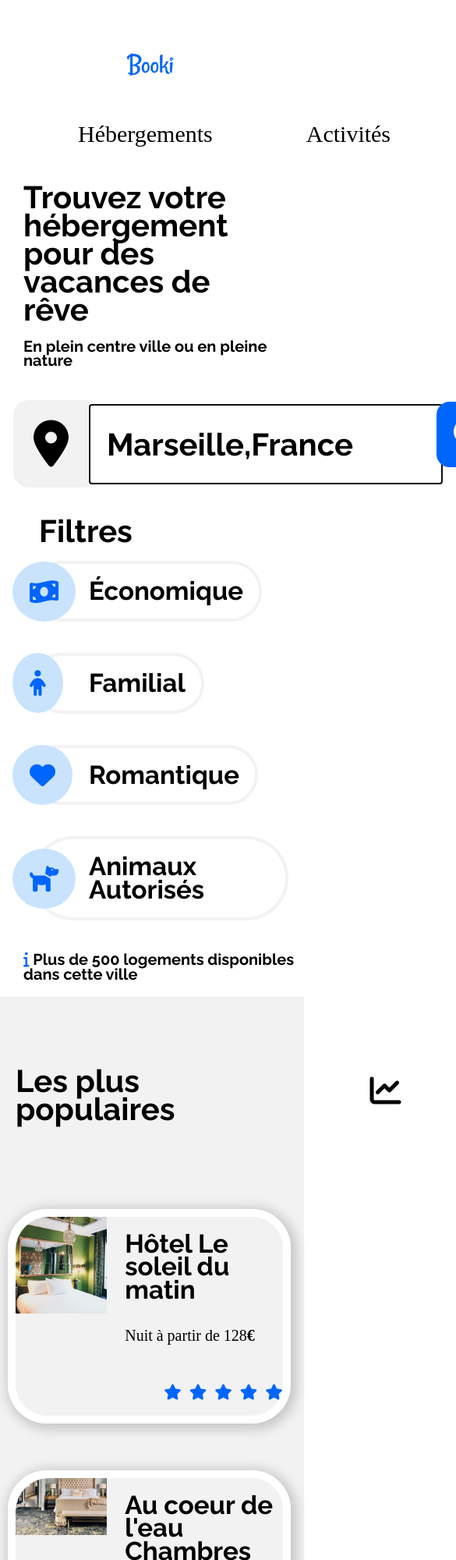
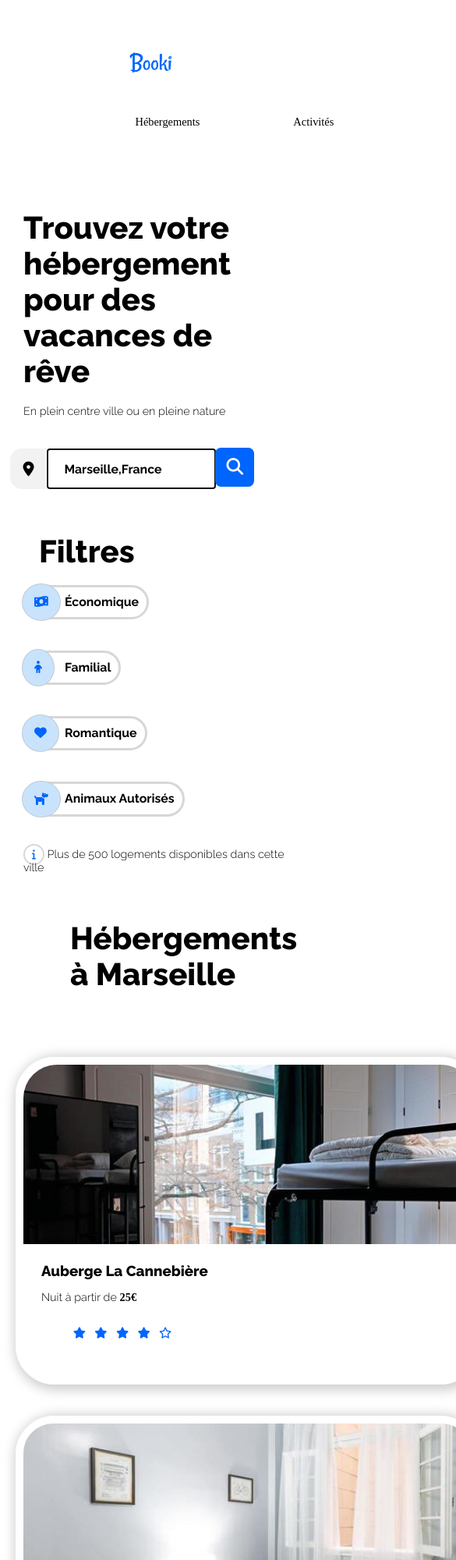
Before and after one commit to sandrinemart1/booki2, a plain HTML site: page index.html in a window 390 px wide. Shown: the top 2000 px of the page at 78% size, 585 px wide, since content can reach past the window. Drawn offline with Linux system fonts and the light colour scheme; files that its build step writes are made by us from their sources.

Commit message:
essai de responsive

```diff
--- a/booki.css
+++ b/booki.css
@@ -7,7 +7,7 @@
         url('././police/Raleway/Raleway-Medium.ttf'),
         url('././police/Raleway/Raleway-Regular.ttf'),
         url('././police/Raleway/Raleway-SemiBold.ttf'),
-        url('././police/Raleway/Raleway-Light.ttf');
+        url('././police/Raleway/Raleway-ExtraLight.ttf');
         font-weight: normal;
         font-style: normal;
 }
@@ -18,16 +18,16 @@ body
     margin: 0 auto;
     width: 100%;
     font-family: 'Raleway',Verdana, sans-serif;
-    font-size:20px;
-    line-height: 0.9;
+    font-weight: lighter;
+    font-size:0.9em;
     box-sizing: border-box;
     }
  #conteneur
 {
-    width: 93%;
-    margin:0px auto;
+    width: 96.5%;
+    margin:0 auto;
+    max-width: 2800px;
     }
-
 i
 {
     color:#0065FC ;
@@ -44,15 +44,13 @@ a
     }
 h2
 {
-    margin:10px 10px 60px;
-    font-size: 50px;
-    font-weight: bold;
+    font-size: 1.2em;
+    font-weight: 600;
     }
 h3
 {
-    font-size: 33px;
-    font-family: 'Raleway-SemiBold'serif;
-    font-weight: normal;
+    font-size: 1em;
+    font-weight: 900;
     margin:20px 0px 0px;
     }
 
@@ -67,71 +65,66 @@ header
     display: flex;
     justify-content: space-between;
     align-items: center;
-    margin-top: 60px;
-    padding-left: 70px;
+    margin: 60px 50px;
     }
 header img
 {
-    width: 75%;
+    width: 40%;
 }
 ul
 {
     list-style: none;
-    display: flex;
+    display: inline-flex;
     justify-content: space-around;
-    width: 20%;
+    width: 25%;
     font-family: 'Raleway-Light', serif;
     }
 header a
 {
     text-decoration: none;
     font-family: 'Raleway-Light';
-    font-size: 30px;
     padding-top: 60px;
     }
 ul a:visited,ul a:hover
 {
     border-top: 2px solid rgb(0,101,255,1);
     color:rgb(0,101,255,1);
+    transition:color .5s;
     text-decoration: none;
     }
                 /* fieldset---------------*/
-form
+fieldset
 {
-    display:inline-flex;
+    display: inline-flex;
     align-items: center;
-    font-weight: bold;
+    border:none;
 }
-form i
+
+fieldset i
 {
     color: black;
-    font-size: 3em;
+    font-size: 1.3em;
     background-color: #F2F2F2;
     border:1px solid #F2F2F2;
     border:none;
-    border-bottom-left-radius: 20px 20px;
-    border-top-left-radius: 20px 20px;
-    padding: 26px;
+    border-bottom-left-radius: 15px 15px;
+    border-top-left-radius: 15px 15px;
+    padding: 16.8px;
     }
-fieldset
-{
-    border: none;
-    }
-
 
 .form .entree
 {
-    width: 426px;
-    height: 95px;
+    height: 46px;
+    text-decoration: none;
     }
 
 
 #nom_de_ville
 {
-    font-size: 40px;
-    font-weight: bold;
+    font-size: 1.1em;
+    font-weight: 600;
     padding-left: 20px;
-    border:3px solid #F2F2F2;
+    border:2px solid #F2F2F2;
     }
 form input:link,form input:visited,form input:active
 {
@@ -144,26 +137,30 @@ button
 {
     background-color: #0065FC;
     color: white;
-    border-top-right-radius: 20px 20px;
-    border-bottom-right-radius: 20px 20px;
-    height: 100px;
-    width:270px;
-    font-size: 30px;
+    border-top-right-radius: 15px 15px;
+    border-bottom-right-radius: 15px 15px;
+    height: 50px;
+    padding: 5px 17px;
+    font-size: 1.1em;
     font-weight: bold;
     color: white;
-    position:relative;
+    position: relative;
     }
 button i
 {
     background-color: #0065FC;
     color: white;
-    border-radius: 20%;
-    font-size: 2em;
-    padding:22px;
+    border-radius: 15%;
+    font-size: 1.5em;
+    padding:14px;
     position:absolute;
-    top:-6px;
-    left:-10px;
+    top:-4px;
+    left:-3px;
     visibility: hidden;
+    }
+#section_fieldset
+{
+    margin-bottom: 60px;
 }
 #section_fieldset h2
 {
@@ -179,6 +176,7 @@ button i
 {
     display: flex;
     align-items: baseline;
+    max-width: 65%;
     }
 #filtres
 {
@@ -193,12 +191,13 @@ button i
     justify-content: start;
     align-items: center;
     margin:20px;
-    border:4px solid #F2F2F2;
+    border:3px solid #bab8b891;
     border-radius: 60px 60px;
     text-transform: capitalize;
-    padding: 20px 20px 20px 70px;
+    padding: 10px 10px 10px 40px;
     position: relative;
-    font-size: 33px;
+    font-size: 1.1em;
+    font-weight: 600;
     font-family: 'Raleway-SemiBold'serif;
     }
 #filtres p:hover
@@ -209,116 +208,119 @@ button i
 #filtres i
 {
     background-color:#c8e3fdfa;
-    border:1px solid #c8e3fdfa;
+    border:1px solid #bab8b891;
     border-radius: 50%;
     position: absolute;
-    left: -28px;
-    padding: 21px;
+    left: -15px;
+    padding: 15px;
     }
 #filtres h2
 {
     width:3%;
     margin-right: 80px;
     }
-.section_filtres span
+#section_fieldset span
 {
-    padding:7px 15px;
-    font-size: 24px;
-    border:1px solid #777272;
+    padding:4px 9px;
+    font-size: 13px;
+    border:2px solid #bab8b891;
     border-radius:40px 40px;
 }
     /*elements generaux-----------------*/
 #deux_sections
 {
     display: flex;
-    flex-direction: row-reverse;
+    flex-flow:wrap;
     justify-content: space-between;
-    box-sizing: border-box;
+    max-width: 2750px;
     }
-#deux_sections p
-{
-    font-family: 'Raleway-Light',serif ;
-    font-weight:lighter;
-}
+
 .etoiles_satisfaction
 {
     display: flex;
+
     }
 .etoiles_satisfaction li
 {
     list-style: none;
-   margin-left: 10px;
+    padding-right: 10px;
     }
  /* aside les plus populaires----------------*/
-.populaires_vignettes
+aside
+{
+    display:flex;
+    width: calc(100% - 1750px);
+    flex-wrap: wrap;
+    max-width: 700px;
+    min-width: 520px;
+    background-color: #F2F2F2;
+
+    border-radius: 50px 50px;
+    padding: 1.7%;
+    }
+#populaires_trois_vignettes
+{
+    width: 100%;
+
+}
+#populaires_trois_vignettes article
 {
     display: flex;
-    border:10px solid white;
-    border-radius: 50px ;
-    width: 85%; /*670px*/
-    height: 275px;
-    margin:  0px 60px 60px;
+    justify-content: space-between;
+    border: 8px solid white;
+    border-radius: 40px ;
+    width: 94%;
+    max-width: 680px;
+    min-width:480px;
+    height:230px;
+    margin:50px auto;
     box-shadow: 3px 3px 14px 5px #77727254;
-    box-sizing: border-box;
+    background-color: white;
+    }
+#entete_populaire
+{
+    width: 85%;
+    display:flex;
+    justify-content: space-between;
+    align-items: baseline;
+    margin-left: 5%;
+    }
+#entete_populaire i
+{
+    color: black;
+    font-size:1.2em;
+    padding-left: 80px;
     }
 .populaires_description
 {
     display: flex;
     flex-direction: column;
     justify-content: space-between;
-    margin-left: 23px;
+    width: 53%;/*410px*/
+    }
+.populaires_images img
+{
+    position: absolute;
+    object-fit: cover;
+    overflow: hidden;
+    height:230px;
+    border-top-left-radius: 35px;
+    border-bottom-left-radius: 35px;
     }
 .populaires_images
 {
-    width:280px;/*41%*/
+    width:41%;
+    height: auto;/*41%*/
+    min-height: 250px;
+    max-height: 280px;
     position: relative;
     overflow: hidden;
-    border-top-left-radius: 43px;
-    border-bottom-left-radius: 43px;
 }
-#populaires_images1
-{
-    width: 159%;
-    position:absolute;
-    left:-24%;
-    }
-#populaires_images2
-{
-    width:150%;
-    position: absolute;
-    top:-23%;
-    left:-23%;
-    }
+
 #populaires_images3
 {
-    width: 115%;
-    position:absolute;
-    top: -37%;
-    left:auto;
-    }
-#entete_populaire
-{
-    display:inline-flex;
-    margin-top: 80px;
-    padding-left: 80px;
-    padding-bottom: 40px;
-    }
-#entete_populaire i
-{
-    color: black;
-    font-size: 40px;
-    padding-left:240px;
-    }
+    width: 110%;
 
-aside
-{
-    display:flex;
-    flex-flow: wrap;
-    justify-content: space-between;
-    width: 30%;
-
-    background-color: #F2F2F2;
-    border-radius: 50px 50px;
 }
 /* section hebergement--------------------*/
 
@@ -334,52 +336,25 @@ aside
     }
 #section_hebergement figure img
 {
-    position: absolute;
+    width: 500px;
+    height:250px;
     object-fit: cover;/*-----------------------------*/
     }
-#hebergement_vignette_images1
-{
-    width:130%;
-    top:-20%;
-    }
-#hebergement_vignette_images2
-{
-    width: 125%;
-    top: -72%;
-}
-#hebergement_vignette_images3
-{
-    width: 130%;
-    top:-60%;
-    }
-#hebergement_vignette_images4
-{
-    width: 120%;
-    top: -98%;
-    left:-13%;
-    }
-#hebergement_vignette_images5
-{
-    width: 130%;
-    top:-10%;
-    }
-#hebergement_vignette_images6
-{
-    width: 100%;
-    top: -115%;
-    }
+
 /*alignement des vignettes*/
 #hebergement article
 {
     display: flex;
     flex-direction: column;
-    border:10px solid white;
+    border:8px solid white;
     border-radius: 50px ;
     box-shadow: 3px 3px 14px 5px #77727254;
-    width: 495px; /*495px*/
-    height:400px;
+    width: 30%; /*495px*/
+    max-width: 500px;
+    min-width: 270px;
+    height:auto;
     margin: 30px 0px;
-    box-sizing: border-box;
+    background-color: inherit;
     }
 
 /*finitions*/
@@ -388,13 +363,17 @@ aside
     display: flex;
     flex-direction: column;
     align-items: flex-start;
-    padding-left: 23px;
+    padding:4px 0px 0px 23px;
+    min-height: 100px;
+    max-height:150px;
+
    }
 
 /*alignement des vignettes et debut de réactivite*/
 #hebergement
 {
     display: flex;
+    width:100%;
     flex-flow:wrap;
     justify-content:space-between;
     max-width: 1970px;
@@ -403,12 +382,13 @@ aside
 #section_hebergement
 {
     width: 66%;
+    /* width: calc(100% - 675px); */
     background-color: #F2F2F2;
     box-sizing: border-box;
     border-radius: 50px 50px;
-    padding:100px 60px 60px;
+    padding:2.7%;
+
     }
-
    /*section activites*/
 /*#alignement_activites
 {
@@ -425,7 +405,7 @@ aside
 .activites1,#activites2,#activites4
 {
     margin: 0px;
-    box-sizing: border-box;
+    min-width: 430px;
         }
 /* mise en forme des vignettes*/
 .activites_description
@@ -437,7 +417,7 @@ aside
 {
     border-radius: 50px 50px;
     box-shadow: 3px 3px 14px 5px #77727254;
-    width: 600px;
+    width:22vw;
     }
 #section_activites figure
 {
@@ -489,14 +469,14 @@ aside
     }
 #activites_vignette_images1
 {
-    width:225%;
-    left:-77%;
+    width:292%;
+    left:-106%;
     }
 #activites_vignette_images2
 {
-    width: 110%;
-    top:-80%;
-    left: -4%;
+    width: 112%;
+    top:-66%;
+    left: -9%;
     }
 #activites_vignette_images3
 {
@@ -506,14 +486,15 @@ aside
      }
 #activites_vignette_images4
 {
-    width:200%;
-    left: -53%;
+    width:300%;
+    left: -88%;
+    top: -25%;
     }
 #activites_vignette_images5
 {
-    width: 125%;
-    top: -15%;
-    left: -15%;
+    width: 147%;
+    top: -16%;
+    left: -20%;
     }
 #activites_vignette_images6
 {
@@ -553,6 +534,7 @@ footer h3
 {
     margin-bottom: 40px;
     }
+
 /*mediaqueries-----------------------------------*/
 @media all  and (max-width:992px)
 {
@@ -560,6 +542,15 @@ footer h3
 {
     width: 100%;
     margin: auto;
+    }
+h2
+{
+    font-size: 1.8em;
+    font-weight: 900;
+}
+h3
+{
+    font-size: 1.3em;
 }
 header
 {
@@ -570,6 +561,20 @@ header
 header ul
 {
 width: 70%;
+}
+header a
+{
+    padding:0px 60px 30px 60px;
+}
+ul a:visited,ul a:hover
+{
+    border-top: inherit;
+    border-bottom: 4px solid rgb(0,101,255,1);
+    color:rgb(0,101,255,1);
+}
+header img
+{
+    width: 30%;
 }
 button
 {
@@ -599,20 +604,17 @@ aside
     max-width: inherit;
     width: 100%;
     }
-#populaires_trois_vignettes
-{
-    width: 93%;
 
-    padding: 10px;
-    }
 .populaires_vignettes
 {
     margin-left: 11%;
     }
 
-#deux_sections,footer
+#deux_sections
+
 {
     display: inherit;
+    flex-direction: column-reverse;
 }
 #hebergement,#section_activites
 {
@@ -630,20 +632,26 @@ aside
 {
     height:400px;
     border-radius: 50px ;
-    width: 96%;
-    margin:  40px 0px;
+    min-width: 700px;
+    margin:  40px auto;
     border:10px solid white;
     box-shadow: 3px 3px 14px 5px #77727254;
-    box-sizing: border-box;
+
     }
 #section_hebergement figure
 {
     width:100%;
     height: 230px;
     }
+#section_hebergement figure img
+{
+    width: 700px;
+    height:513px;
+
+}
 #hebergement_vignette_images2
 {
-    top:-123%;
+    top:-56%;
     }
 #hebergement_vignette_images3
 {
@@ -651,16 +659,16 @@ aside
     }
 #hebergement_vignette_images4
 {
-    top:-208%
+    top:-72%
     }
 #hebergement_vignette_images5
 {
     width: 115%;
-    top:-36%;
+    top:-71%;
     }
 #hebergement_vignette_images6
 {
-    top:-233%;
+    top:-75%;
     }
 #section_hebergement img,#section_activites img
 {
@@ -675,6 +683,16 @@ aside
     margin:auto;
     padding:0px 10px;
     max-width: 920px;
+    }
+#alignement_activites
+{
+    width: 100%;
+    margin: 10px auto;
+}
+#alignement_activites h2
+{
+    margin-left: 80px;
+
 }
 #section-activites article
 {
@@ -722,6 +740,10 @@ aside
 {
     top:-63%;
     }
+#footer
+{
+    display: inherit;
+}
 .foot
 {
     margin-left: 35%;
@@ -732,18 +754,9 @@ aside
 {
 header img
 {
-    width: 35%;
+    width: 50%;
     }
-header a
-{
-    padding:0px 60px 30px 60px;
-}
-ul a:visited,ul a:hover
-{
-    border-top: inherit;
-    border-bottom: 4px solid rgb(0,101,255,1);
-    color:rgb(0,101,255,1);
-}
+
 button
 {
     visibility:collapse;
@@ -770,6 +783,21 @@ aside h2
 {
     margin-left: 20px;
 }
+#hebergement article,#section_activites article
+{
+    height:400px;
+    border-radius: 50px ;
+   min-width: 575px;
+    margin:  40px auto;
+    border:10px solid white;
+    box-shadow: 3px 3px 14px 5px #77727254;
+
+    }
+#populaires_trois_vignettes article
+{
+    width: 575px;
+
+
 #alignement_activites
 {
     padding:10px;
--- a/index.html
+++ b/index.html
@@ -8,7 +8,7 @@
             <link rel="stylesheet" href="css/normalize.css" />
             <link rel="preconnect" href="https://fonts.googleapis.com">
             <link rel="preconnect" href="https://fonts.gstatic.com" crossorigin>
-        <!--    <link href="https://fonts.googleapis.com/css2?family=Raleway:wght@300;400;700;800&display=swap" rel="stylesheet">-->
+            <link href="https://fonts.googleapis.com/css2?family=Raleway:wght@300;400;700;800&display=swap" rel="stylesheet">
             <script src="https://kit.fontawesome.com/9d6d8b6d7e.js" crossorigin="anonymous"></script>
         </head>
 
@@ -31,21 +31,22 @@
                     <h2>Trouvez votre hébergement pour des vacances de rêve </h2>
                     <p>En plein centre ville ou en pleine nature</p>
                     <fieldset>
+                        <i class="fas fa-map-marker-alt"></i>
                         <form method="post" action="adresse.ttt.php">
-                            <i class="fas fa-map-marker-alt"></i>
 
                             <p class="form">
 
                                 <label for="nom_de_ville"></label>
                                 <input class="entree"  type="text" name="nom_de_ville" id="nom_de_ville" value="Marseille,France" maxlength="20" autofocus>
                             </p>
-                            <div id="button">
+                        </form>
+                        <div id="button">
                                 <button>
                                     Rechercher
                                     <i class="fas fas fa-search"></i>
                                 </button>
-                            </div>
-                        </form>
+                        </div>
+
                     </fieldset>
 
 <!--filtres-->
@@ -73,75 +74,7 @@
                         Plus de 500 logements disponibles dans cette ville
                     </p>
                 </section>
-
-
-<!--section populaires-->
                 <div id="deux_sections">
-                    <aside >
-                        <div id="entete_populaire">
-                            <h2>Les plus populaires</h2>
-                            <p>
-                                <i class="fas fa-chart-line"></i>
-                            </p>
-                        </div>
-                        <div id="populaires_trois_vignettes">
-                            <a href="https://fr.wikipedia.org/wiki/Marseille" target="blank">
-                            <div class="populaires_vignettes" >
-                                <div class="populaires_images" >
-                                    <img id="populaires_images1"  src="images/hebergement/hotel_soleil_du_matin.jpg"   alt="chambre_avec_miroir_au_plafond_et_au_mur_lit_double"/>
-                                </div>
-                                <div class="populaires_description">
-                                    <h3> Hôtel Le soleil du matin</h3>
-                                    <p> Nuit à partir de 128<span>€</span></p>
-                                    <ul class="etoiles_satisfaction">
-                                        <li><i class="fas fa-star"></i> </li>
-                                        <li> <i class="fas fa-star"></i></li>
-                                        <li><i class="fas fa-star"></i></li>
-                                        <li><i class="fas fa-star"></i></li>
-                                        <li><i class="fas fa-star"></i></li>
-                                    </ul>
-                                </div>
-                            </div>
-                            </a>
-                            <a href="https://fr.wikipedia.org/wiki/Marseille" target="blank">
-                            <div class="populaires_vignettes">
-                                <div class="populaires_images">
-                                     <img id="populaires_images2" src="images/hebergement/au_coeur_del_eau.jpg" alt="chambre_beige_blanc_et_noir_lit_double"/>
-                                </div>
-                                <div class="populaires_description">
-                                    <h3>Au coeur de l'eau<br/>Chambres d'hôtes</h3>
-                                    <p> Nuit à partir de 71<span>€</span> </p>
-                                    <ul class="etoiles_satisfaction">
-                                        <li><i class="fas fa-star"></i> </li>
-                                        <li> <i class="fas fa-star"></i></li>
-                                        <li><i class="fas fa-star"></i></li>
-                                        <li><i class="fas fa-star"></i></li>
-                                        <li><i class="far fa-star"></i></li>
-                                    </ul>
-                                </div>
-                            </div>
-                            </a>
-                            <a href="https://fr.wikipedia.org/wiki/Marseille" target="blank">
-                            <div class="populaires_vignettes">
-                                <div class="populaires_images">
-                                    <img id="populaires_images3"  src="images/hebergement/hotel_tout_bleu_et_blanc.jpg" alt="chambre_sobre_blanche_tete_de_lit_en_bois_lit_double"/>
-                                </div>
-                                <div class="populaires_description">
-                                    <h3>Hôtel tout bleu et blanc</h3>
-                                    <p>Nuit à partir de 68<span>€</span></p>
-                                    <ul class="etoiles_satisfaction">
-                                        <li><i class="fas fa-star"></i> </li>
-                                        <li><i class="fas fa-star"></i></li>
-                                        <li><i class="fas fa-star"></i></li>
-                                        <li><i class="fas fa-star"></i></li>
-                                        <li><i class="far fa-star"></i></li>
-                                    </ul>
-                                </div>
-                            </div>
-                            </a>
-                        </div>
-                    </aside>
-
                     <!--section hebergement à marseille-->
                     <section id="section_hebergement" >
                         <h2>Hébergements à Marseille</h2>
@@ -257,8 +190,74 @@
                         </div>
                         <p>Afficher plus</p>
                     </section>
+
+<!--section populaires-->
+
+                    <aside >
+                        <div id="entete_populaire">
+                            <h2>Les plus populaires</h2>
+                            <p>
+                                <i class="fas fa-chart-line"></i>
+                            </p>
+                        </div>
+                        <div id="populaires_trois_vignettes">
+                            <a href="https://fr.wikipedia.org/wiki/Marseille" target="blank">
+                            <article class="populaires_vignettes" >
+                                <div class="populaires_images" >
+                                    <img id="populaires_images1"  src="images/hebergement/hotel_soleil_du_matin.jpg"   alt="chambre_avec_miroir_au_plafond_et_au_mur_lit_double"/>
+                                </div>
+                                <div class="populaires_description">
+                                    <h3> Hôtel Le soleil du matin</h3>
+                                    <p> Nuit à partir de 128<span>€</span></p>
+                                    <ul class="etoiles_satisfaction">
+                                        <li><i class="fas fa-star"></i> </li>
+                                        <li> <i class="fas fa-star"></i></li>
+                                        <li><i class="fas fa-star"></i></li>
+                                        <li><i class="fas fa-star"></i></li>
+                                        <li><i class="fas fa-star"></i></li>
+                                    </ul>
+                                </div>
+                            </article>
+                            </a>
+                            <a href="https://fr.wikipedia.org/wiki/Marseille" target="blank">
+                            <article class="populaires_vignettes">
+                                <div class="populaires_images">
+                                    <img id="populaires_images2" src="images/hebergement/au_coeur_del_eau.jpg" alt="chambre_beige_blanc_et_noir_lit_double"/>
+                                </div>
+                                <div class="populaires_description">
+                                    <h3>Au coeur de l'eau<br/>Chambres d'hôtes</h3>
+                                    <p> Nuit à partir de 71<span>€</span> </p>
+                                    <ul class="etoiles_satisfaction">
+                                        <li><i class="fas fa-star"></i> </li>
+                                        <li> <i class="fas fa-star"></i></li>
+                                        <li><i class="fas fa-star"></i></li>
+                                        <li><i class="fas fa-star"></i></li>
+                                        <li><i class="far fa-star"></i></li>
+                                    </ul>
+                                </div>
+                            </article>
+                            </a>
+                            <a href="https://fr.wikipedia.org/wiki/Marseille" target="blank">
+                            <article class="populaires_vignettes">
+                                <div class="populaires_images">
+                                    <img id="populaires_images3"  src="images/hebergement/hotel_tout_bleu_et_blanc.jpg" alt="chambre_sobre_blanche_tete_de_lit_en_bois_lit_double"/>
+                                </div>
+                                <div class="populaires_description">
+                                    <h3>Hôtel Tout bleu et Blanc</h3>
+                                    <p>Nuit à partir de 68<span>€</span></p>
+                                    <ul class="etoiles_satisfaction">
+                                        <li><i class="fas fa-star"></i> </li>
+                                        <li><i class="fas fa-star"></i></li>
+                                        <li><i class="fas fa-star"></i></li>
+                                        <li><i class="fas fa-star"></i></li>
+                                        <li><i class="far fa-star"></i></li>
+                                    </ul>
+                                </div>
+                            </article>
+                            </a>
+                        </div>
+                </aside>
                 </div>
-
 <!--section activites-->
                 <section id="alignement_activites">
                     <h2>Activités à Marseille</h2>
@@ -301,7 +300,7 @@
                             <article>
                             <a href="#">
                                 <figure>
-                                    <img id="activites_vignette_images4"  src="images/activites/parc_national_des_calanques.jpg"  alt="calanques_mer_au_loin"/>
+                                    <img id="activites_vignette_images4"  src="images/activites/kilyan-sockalingum-NR8-cBCN3aI-unsplash.jpg"  alt="calanques_mer_au_loin"/>
                                 </figure>
                                 <div class="activites_description">
                                     <h3> Parc National des Calanques</h3>
```
Also changed, not shown: images/activites/parc_national_des_calanques.jpg (deleted), 1 other file. Lines whose indentation alone changed are shown as unchanged.
